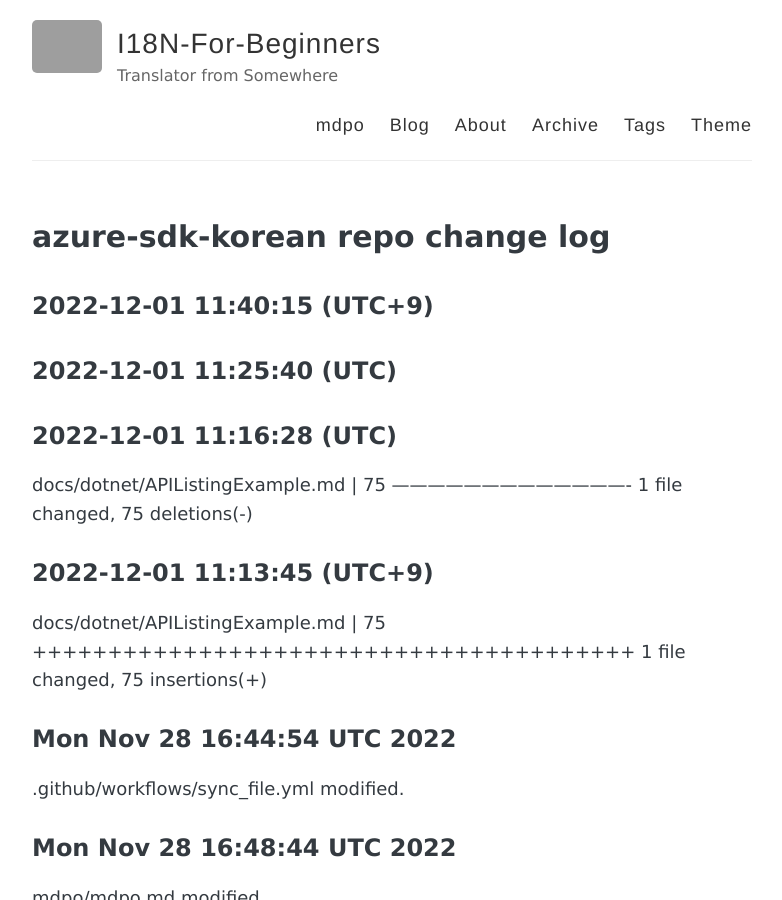
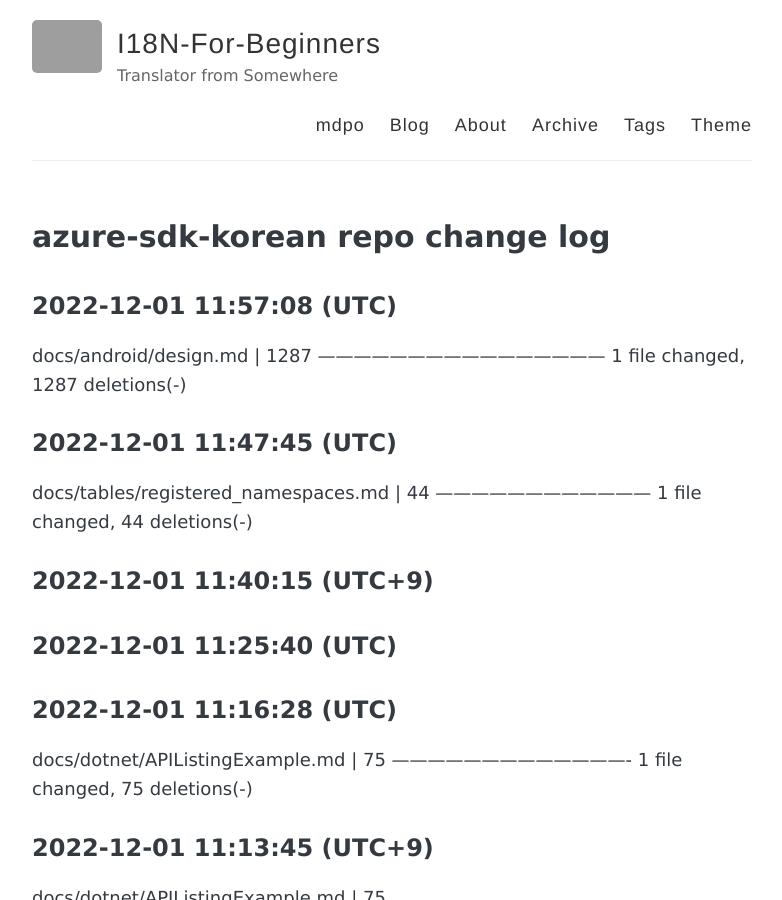
Before and after one commit to devrel-kr/I18N-For-Beginners, a Jekyll site: the page built from mdpo/mdpo.md, in a window 1280 px wide and 900 px high. Shown: the whole window, without its empty margins (248-1030 px from the left). Built offline with Jekyll 4.4.1, drawn with Linux system fonts in a browser that asks for light colours; grey boxes are pictures that could not be loaded.

Commit message:
commit to gh-pages

```diff
--- a/mdpo/mdpo.md
+++ b/mdpo/mdpo.md
@@ -3,6 +3,16 @@ layout: page
 title: azure-sdk-korean repo change log
 permalink: /mdpo/
 ---
+
+2022-12-01 11:57:08 (UTC)
+----------
+docs/android/design.md | 1287 ------------------------------------------------ 1 file changed, 1287 deletions(-)
+
+
+2022-12-01 11:47:45 (UTC)
+----------
+docs/tables/registered_namespaces.md | 44 ------------------------------------ 1 file changed, 44 deletions(-)
+
 
 2022-12-01 11:40:15 (UTC+9)
 ----------
```
